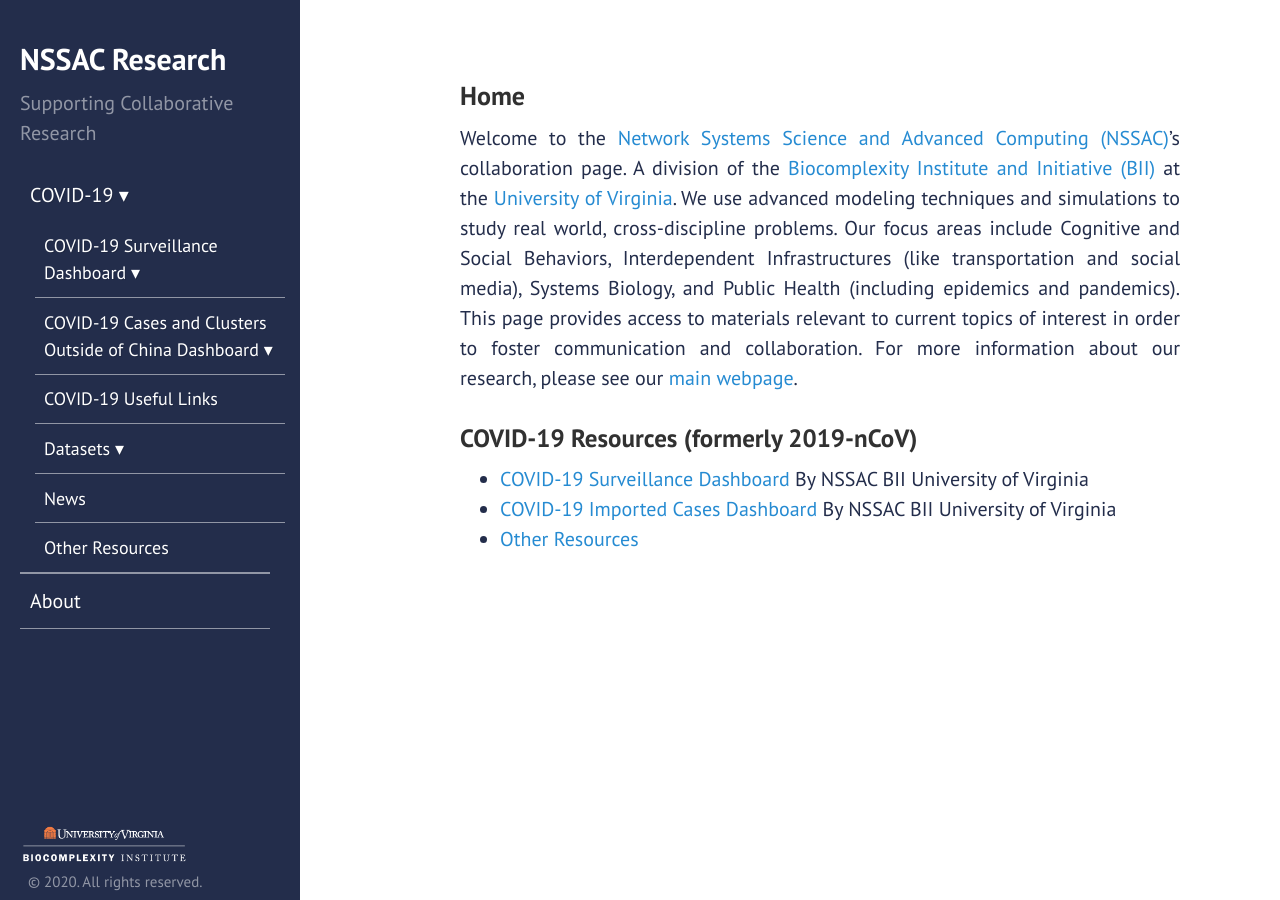
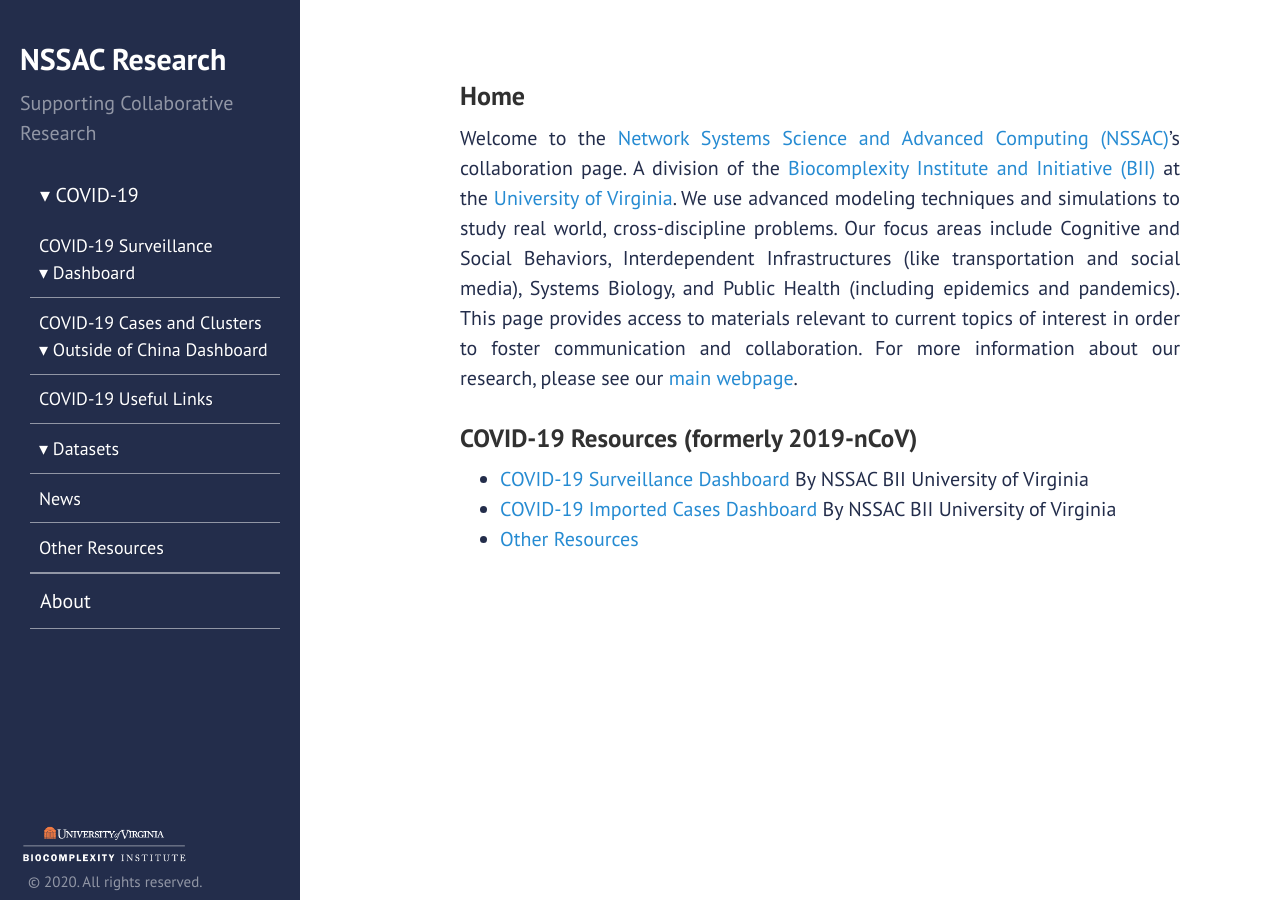
Before and after one commit to mehta-gaurav/mehta-gaurav.github.io, a Jekyll site: the page built from index.md, in a window 1280 px wide. Built offline with Jekyll 4.4.1, drawn with Linux system fonts in a browser that asks for light colours.

Commit message:
Update sidebar.html

```diff
--- a/_includes/sidebar.html
+++ b/_includes/sidebar.html
@@ -8,7 +8,7 @@
       </h2>
       <p class="lead">{{ site.description }}</p>
    </div>
-   <nav id="menu" class="sidebar-nav" style: "overflow-y:auto;  direction:rtl;">
+   <nav id="menu" class="sidebar-nav" style= "overflow-y:auto;  direction:rtl;">
 <!-- 	  <label for="tm" id="toggle-menu">Menu <span class="drop-icon">▾</span></label>
        <input type="checkbox" id="tm">   -->
       <ul class="main-menu clearfix">
```
